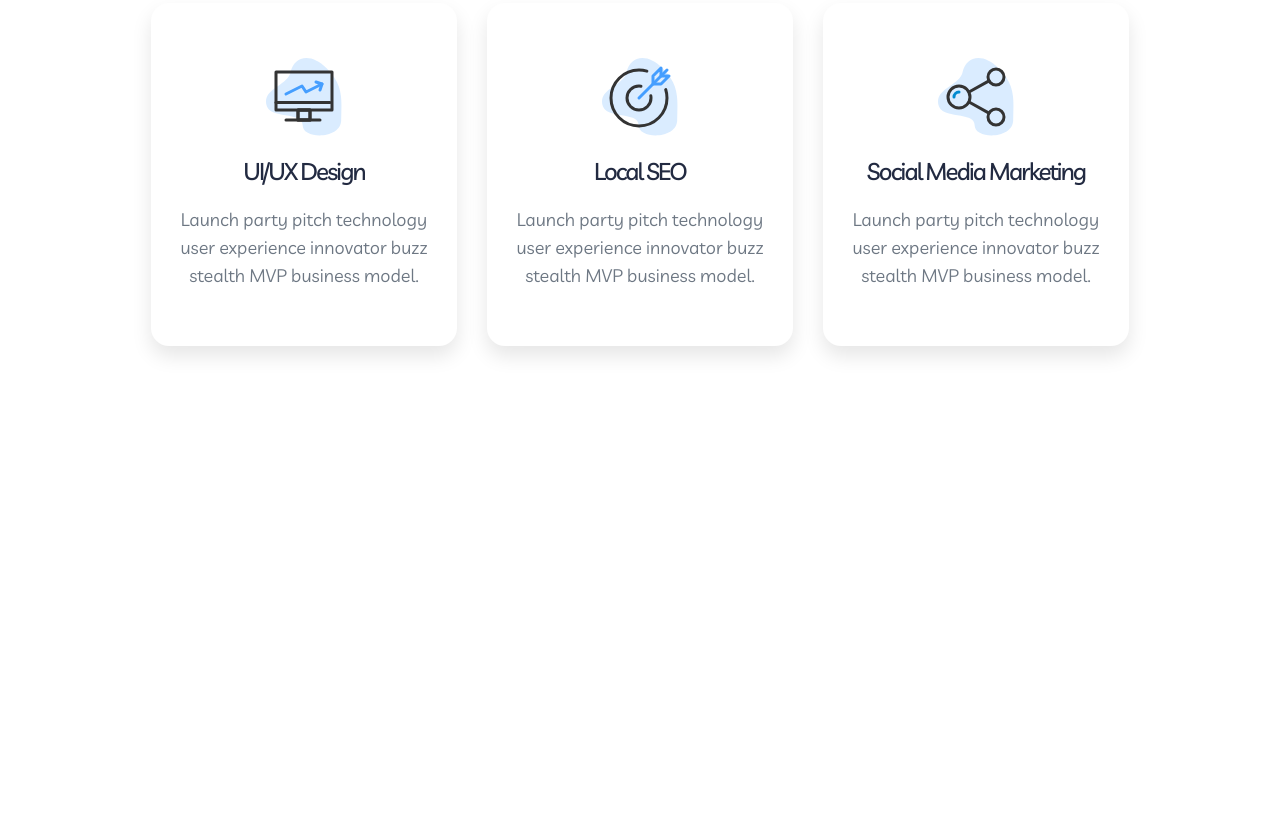
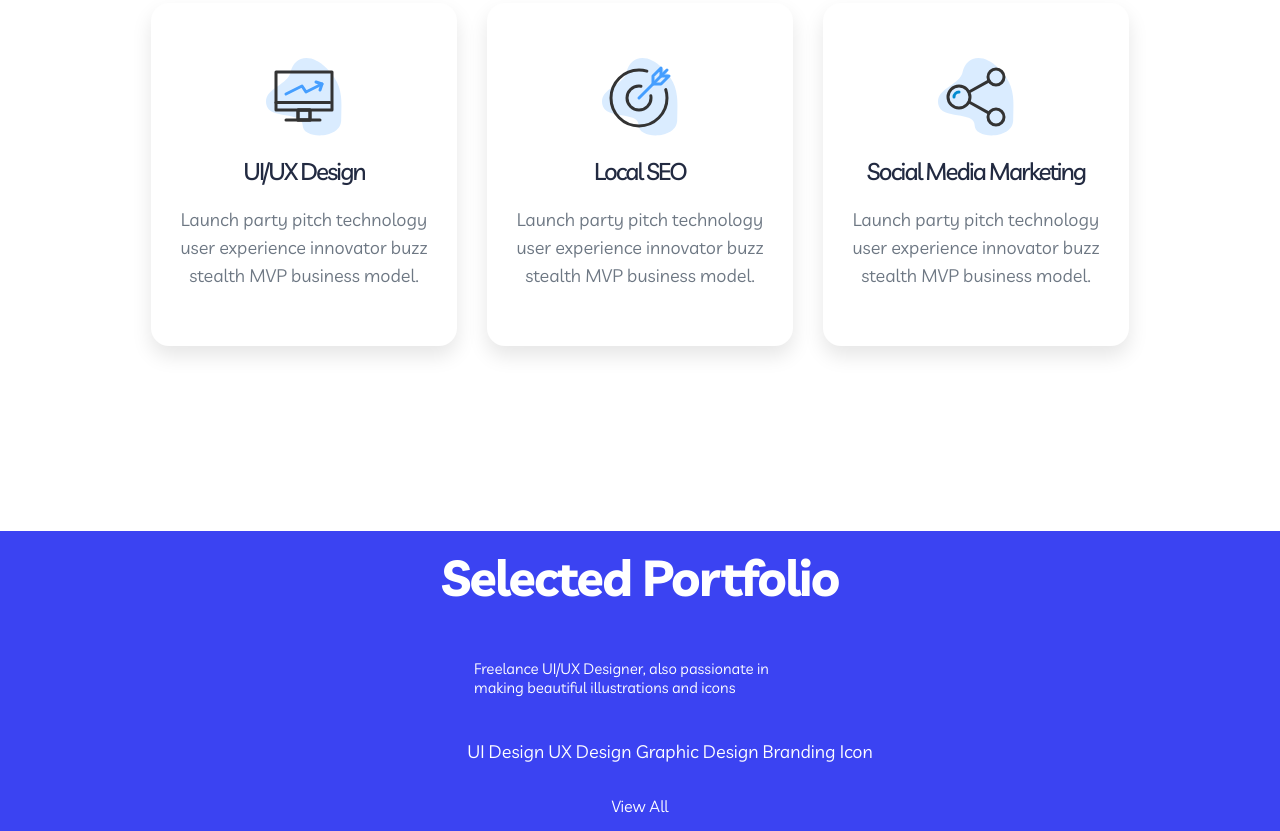
Before and after one commit to LuxitaLucia/Orion, a plain HTML site: page index.html in a window 1280 px wide. Shown: the part 1894-2725 px from the top of the page. Before the commit the page ends 2345 px from the top, so only its background shows below. Drawn offline with Linux system fonts and the light colour scheme.

Commit message:
2 files modified, 1 added

```diff
--- a/index.css
+++ b/index.css
@@ -220,15 +220,14 @@ body {
 }
 
 .third-section .ability-section {
-
 }
- .third-section .ability-section .skills-section {
+.third-section .ability-section .skills-section {
   color: #222a41;
   font-size: 18px;
   font-weight: 400;
 }
 .third-section .ability-section h2 {
-  color: #222A41;
+  color: #222a41;
   font-size: 60px;
   letter-spacing: -1.851px;
   margin: 10px;
@@ -260,7 +259,7 @@ body {
   height: 343px;
   border-radius: 18px;
   background: #fff;
-  box-shadow: 0px 10px 20px 0px rgba(0, 0, 0, 0.10);
+  box-shadow: 0px 10px 20px 0px rgba(0, 0, 0, 0.1);
   display: flex;
   flex-direction: column;
   align-items: center;
@@ -278,10 +277,10 @@ body {
 .first-rectangle .rectangle img {
   width: 76px;
   margin-bottom: 20px;
-  margin-top:55px;
+  margin-top: 55px;
 }
 .first-rectangle .rectangle h2 {
-  color: #222A41;
+  color: #222a41;
   font-size: 24px;
   font-weight: 500;
   margin: 0;
@@ -297,3 +296,54 @@ body {
   font-weight: 400;
   line-height: 28px; /* 155.556% */
 }
+.next-rectangle {
+  background-color: #3b43f2;
+  border-top: 80px solid #fff;
+  display: flex;
+  max-width: 1280px;
+  width: 100%;
+  height: 300px;
+  margin: 0px;
+  flex-direction: column;
+  justify-content: center;
+  align-items: center;
+  flex-shrink: 0;
+}
+.next-rectangle h2 {
+  color: #fff;
+  font-size: 50px;
+  font-style: normal;
+  font-weight: 700;
+  line-height: 50px; /* 133.333% */
+  letter-spacing: -1.765px;
+}
+.next-rectangle .p-rectangle {
+  width: 332px;
+  height: 48px;
+  flex-shrink: 0;
+  color: #fff;
+  font-size: 15px;
+}
+.next-rectangle .abilities {
+  color: #fff;
+  display: flex;
+  margin-left: 60px;
+  font-size: 18px;
+  font-style: normal;
+  font-weight: 400;
+  line-height: normal;
+  gap: 40px;
+}
+.next-rectangle .buton {
+  color: #fff;
+  width: 120px;
+  display: block;
+  text-decoration: none;
+  height: 50px;
+  line-height: 50px;
+
+  border-radius: 25px;
+
+  text-align: center;
+  margin-bottom: 20px;
+}
--- a/index.html
+++ b/index.html
@@ -123,5 +123,16 @@
         </div>
       </div>
     </section>
+
+    <div class="next-rectangle">
+      <h2>Selected Portfolio</h2>
+      <p class="p-rectangle">
+        Freelance UI/UX Designer, also passionate in making beautiful
+        illustrations and icons
+      </p>
+      <p class="abilities">UI Design UX Design Graphic Design Branding Icon</p>
+
+      <a href="#" class="buton">View All</a>
+    </div>
   </body>
 </html>
```
Also changed, not shown: images/buton.svg (added).
